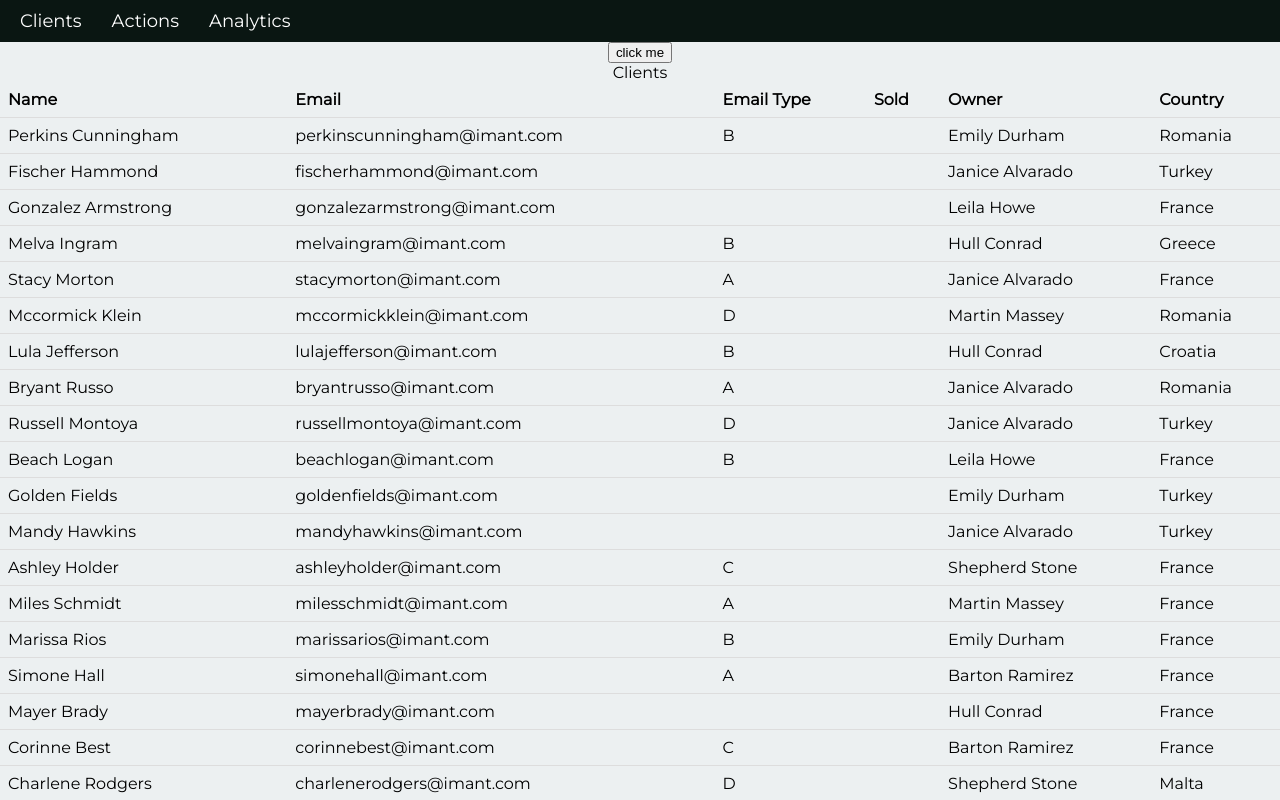
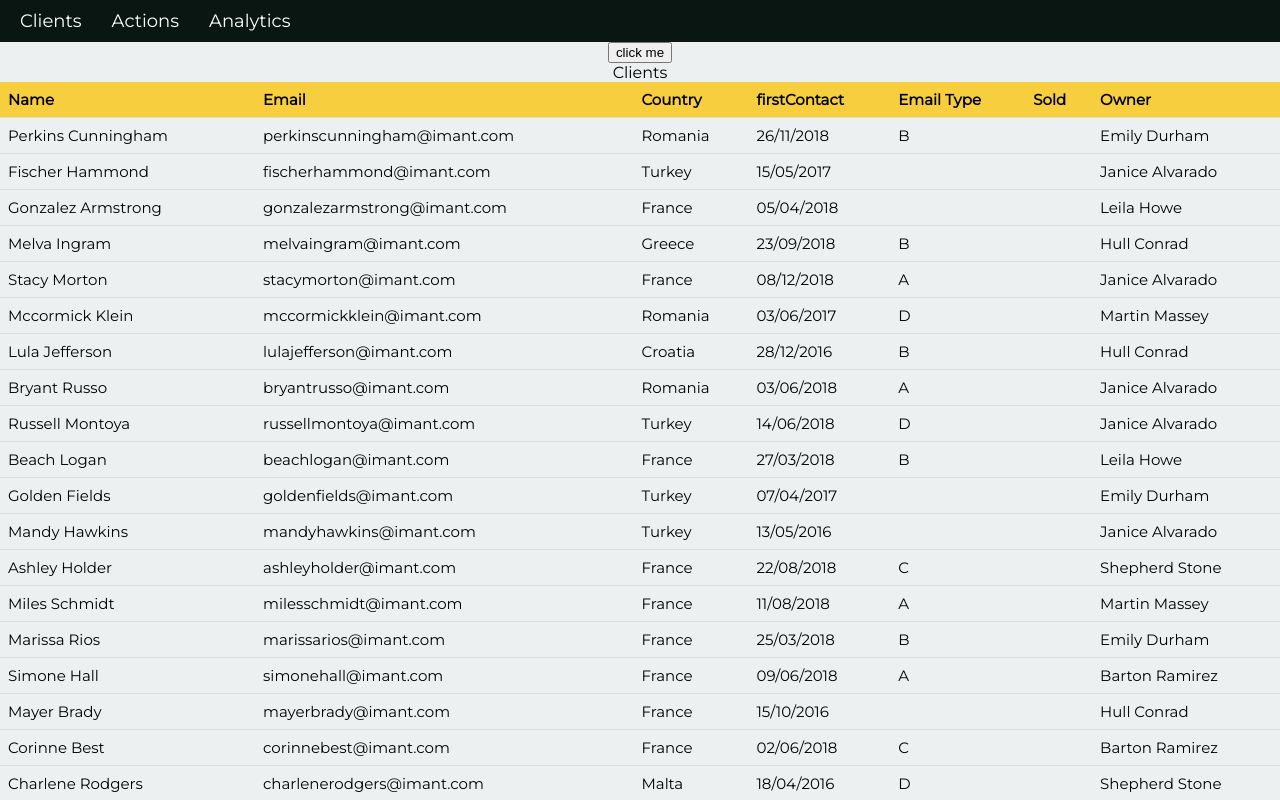
Before and after one commit to liatcohen/CRM, a React (Create React App) app: page /clients in a window 1280 px wide. Shown: the top 800 px of the page. Built offline with nearby package versions, Linux system fonts and the light colour scheme; a web font is replaced by a local one.

Commit message:
added couloms to table, formated time

```diff
--- a/package.json
+++ b/package.json
@@ -3,6 +3,7 @@
   "version": "0.1.0",
   "private": true,
   "dependencies": {
+    "moment": "^2.24.0",
     "react": "^16.9.0",
     "react-dom": "^16.9.0",
     "react-router-dom": "^5.0.1",
--- a/src/App.css
+++ b/src/App.css
@@ -23,6 +23,7 @@ a{
 table {
   border-collapse: collapse;
   width: 100%;
+  font-size: 15px;
 }
 
 th, td {
@@ -31,11 +32,14 @@ th, td {
   border-bottom: 1px solid #ddd;
 }
 
-tr:hover {background-color:#f5f5f5;}
+tbody tr:hover {background-color:#f5f5f5;}
 
+thead{
+  background-color: #F7CE3E;
+
+}
 .clients-table{
   /* margin: 10px; */
-
 }
 
 .add-client{
--- a/src/components/Actions.js
+++ b/src/components/Actions.js
@@ -1,6 +1,6 @@
 import React, { useState, useEffect } from 'react'
 import AddClient from './AddClient'
-
+import UpdateClient from './UpdateClient'
 
 function Actions() {
 
@@ -9,6 +9,7 @@ function Actions() {
     }
     return (
         <div>Actions
+        <UpdateClient/>
         <AddClient addNewClient={addNewClient}/>
 
 
--- a/src/components/AddClient.js
+++ b/src/components/AddClient.js
@@ -35,7 +35,7 @@ function AddClient(props) {
     }
     return (
         <div className="add-client">
-            <div>AddClient</div>
+        <div>AddClient</div>
         <form className="add-client-form">
             <label>First Name:
             <input id="firstName" type="text" name="name" value={firstName} onChange={handleChange} />
--- a/src/components/Client.js
+++ b/src/components/Client.js
@@ -1,4 +1,5 @@
 import React, { useState, useEffect } from 'react'
+const moment = require('moment');
 
 function Client(props) {
 
@@ -10,12 +11,12 @@ function Client(props) {
         <tr onClick={editClient}>
             <td>{props.client.name}</td>
             <td>{props.client.email}</td>
+            <td>{props.client.country}</td>
+            <td>{moment(props.client.firstContact).format('DD/MM/YYYY')}</td>
             <td>{props.client.emailType}</td>
             <td>{props.client.sold}</td>
             <td>{props.client.owner}</td>
-            <td>{props.client.country}</td>
         </tr>
     );
 }
-
 export default Client;
--- /dev/null
+++ b/src/components/ClientInput.js
@@ -0,0 +1,12 @@
+import React, { useState, useEffect } from 'react'
+
+function ClientInput(props) {
+
+
+
+    return (
+        <div>ClientInput</div>
+    );
+}
+
+export default ClientInput;
--- a/src/components/Clients.js
+++ b/src/components/Clients.js
@@ -15,10 +15,11 @@ function Clients(props) {
                     <tr>
                         <th>Name</th>
                         <th>Email</th>
+                        <th>Country</th>
+                        <th>firstContact</th>
                         <th>Email Type</th>
                         <th>Sold</th>
                         <th>Owner</th>
-                        <th>Country</th>
                     </tr>
                 </thead>
                 <tbody>
--- a/src/components/UpdateClient.js
+++ b/src/components/UpdateClient.js
@@ -1,8 +1,11 @@
 import React, { useState, useEffect } from 'react'
+import ClientInput from './ClientInput'
 
 function UpdateClient() {
     return (
-        <div>AddClient</div>
+        <div>UpdateClient
+        <ClientInput/>
+        </div>
 
     );
 }
```
Also changed, not shown: 1 other file (tests, documents, lock files or other folders).
